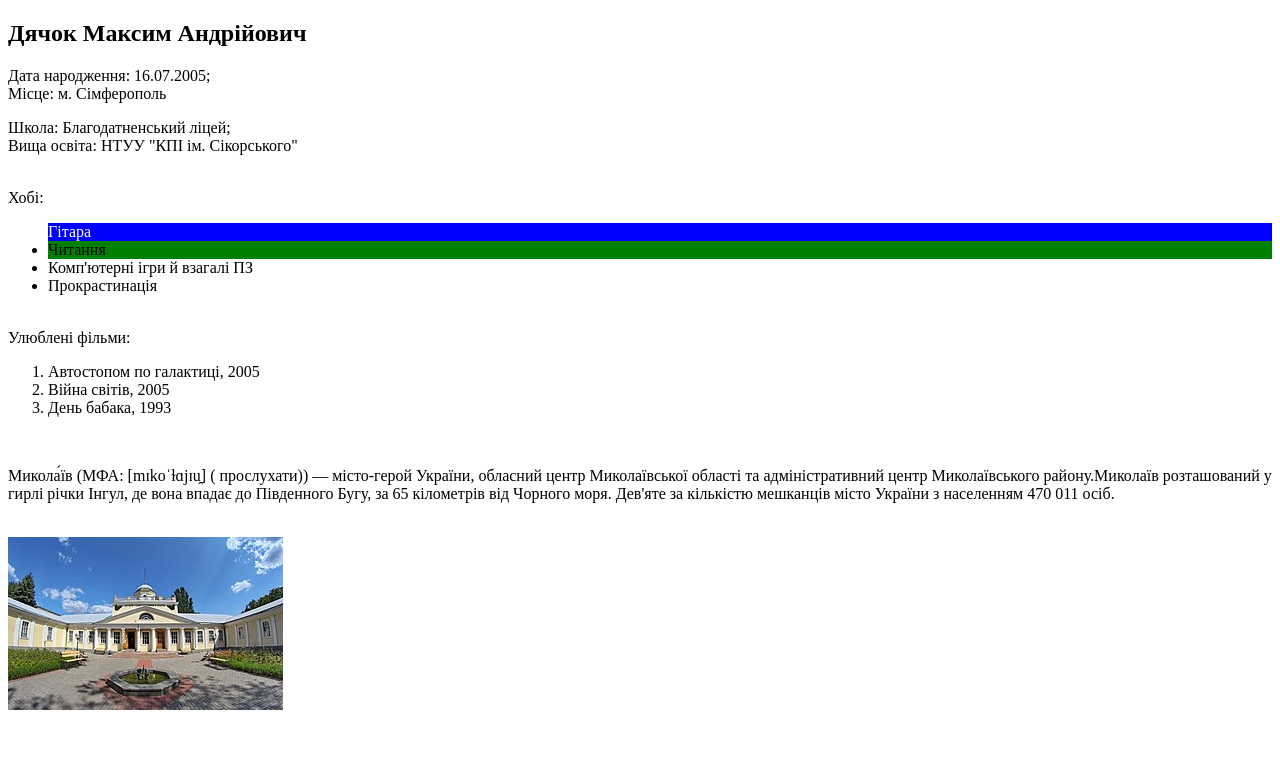
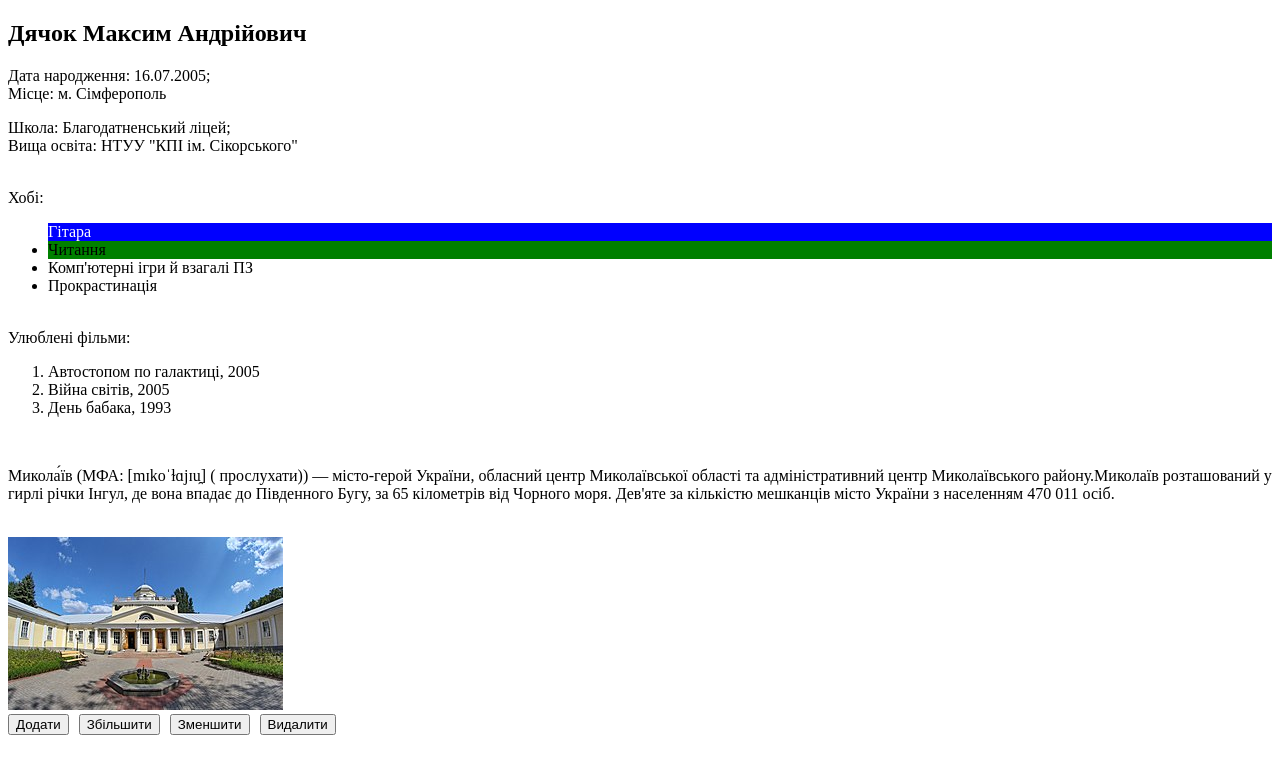
Before and after one commit to BbIXOD/lab-1-frontend, a plain HTML site: page index.html in a window 1280 px wide. Drawn offline with Linux system fonts and the light colour scheme.

Commit message:
Add buttons to html.

```diff
--- a/index.html
+++ b/index.html
@@ -45,6 +45,12 @@
     <a href="https://mkrada.gov.ua/">
         <img src="city.jpg" alt="Фото міста Миколаїв. Без поняття чому не завантажилось.">
     </a>
+    <div class="flex-container">
+        <button onclick="addImage()">Додати</button>
+        <button onclick="downscaleImage()">Збільшити</button>
+        <button onclick="upscaleImage()">Зменшити</button>
+        <button onclick="deleteImage()">Видалити</button>
+    </div>
 </body>
 
 </html>
--- a/style.css
+++ b/style.css
@@ -7,3 +7,9 @@
     background-color: green;
     color: black;
 }
+
+.flex-container {
+    display: flex;
+    flex-wrap: wrap;
+    gap: 10px;
+}
```
